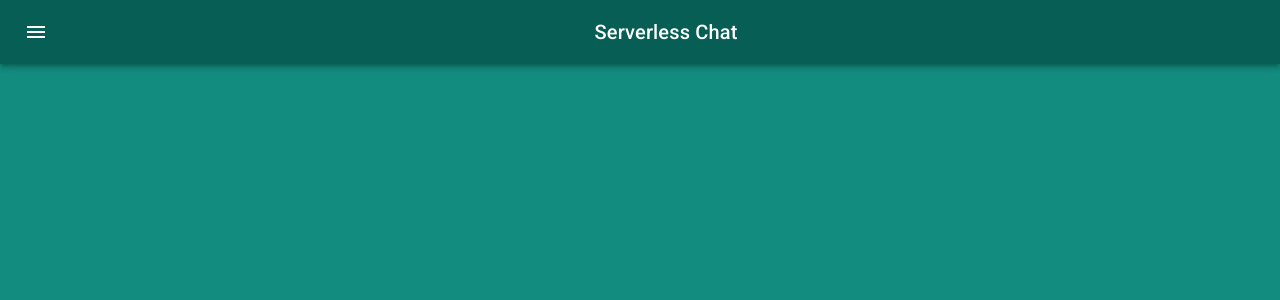
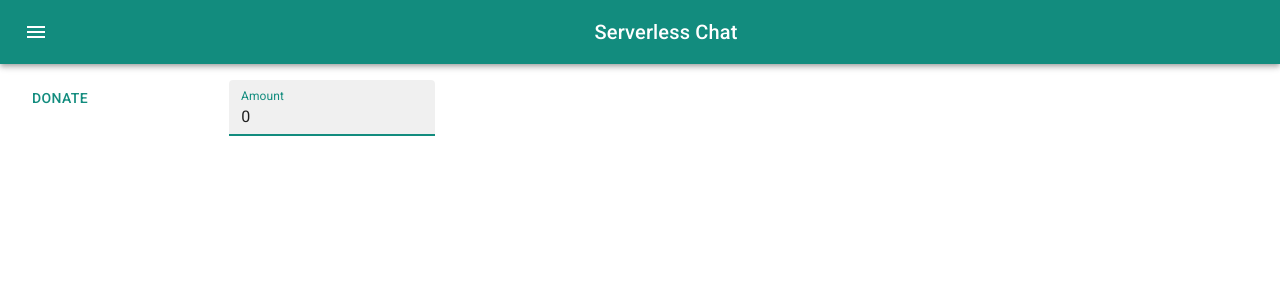
Before and after one commit to santitopo/serverless-instagram-supabase, a React (Create React App) app: page /home in a window 1280 px wide. Shown: the top 300 px of the page. Built offline with nearby package versions, Linux system fonts and the light colour scheme.

Commit message:
Accomodate theming

```diff
--- a/src/App.js
+++ b/src/App.js
@@ -10,8 +10,14 @@ import Router from "./routes";
 
 const themeLight = createTheme({
   palette: {
+    primary: {
+      main: "#128C7E",
+    },
+    secondary: {
+      main: "#075E54",
+    },
     background: {
-      default: "rgb(18 140 126)",
+      default: "white",
     },
   },
 });
--- a/src/components/CustomAppBar.js
+++ b/src/components/CustomAppBar.js
@@ -4,13 +4,14 @@ import AppBar from "@mui/material/AppBar";
 import Toolbar from "@mui/material/Toolbar";
 import MenuIcon from "@mui/icons-material/Menu";
 
-import { Button, IconButton, Typography } from "@mui/material";
+import { Button, IconButton, Typography, useTheme } from "@mui/material";
 
 const adaptAddress = (address) => {
   return `${address.substring(0, 5)}…${address.substring(address.length - 4)}`;
 };
 
 const CustomAppBar = ({ title, setIsOpened }) => {
+  const theme = useTheme();
   const { connectWallet, disconnectWallet, userAddress } = {
     connectWallet: null,
     disconnectWallet: null,
@@ -18,7 +19,11 @@ const CustomAppBar = ({ title, setIsOpened }) => {
   };
 
   return (
-    <AppBar style={{ background: "#075E54" }} position="absolute" open={true}>
+    <AppBar
+      style={{ background: theme.palette.secondary }}
+      position="absolute"
+      open={true}
+    >
       <Toolbar
         sx={{
           textAlign: "center",
@@ -35,12 +40,18 @@ const CustomAppBar = ({ title, setIsOpened }) => {
         >
           <MenuIcon />
         </IconButton>
-        <Typography component="h1" variant="h6" noWrap sx={{ flexGrow: 1 }}>
+        <Typography
+          color={theme.palette.background}
+          component="h1"
+          variant="h6"
+          noWrap
+          sx={{ flexGrow: 1 }}
+        >
           {title}
         </Typography>
         {userAddress && (
           <Button
-            style={{ backgroundColor: "white" }}
+            style={{ backgroundColor: theme.palette.background }}
             disabled={!!userAddress}
             onClick={connectWallet}
           >
@@ -50,7 +61,10 @@ const CustomAppBar = ({ title, setIsOpened }) => {
 
         {userAddress && (
           <Button
-            style={{ marginLeft: 10, backgroundColor: "white" }}
+            style={{
+              marginLeft: 10,
+              backgroundColor: theme.palette.background,
+            }}
             onClick={disconnectWallet}
           >
             {"Disconnect"}
--- a/src/pages/Home.js
+++ b/src/pages/Home.js
@@ -1,10 +1,37 @@
+import { useTheme } from "@emotion/react";
+import { Button, Grid, TextField } from "@mui/material";
 import * as React from "react";
 import CustomAppBar from "../components/CustomAppBar";
+
+const Body = () => {
+  const theme = useTheme();
+  return (
+    <>
+      <Grid sx={{ paddingX: 3, paddingY: 10 }} container rowSpacing={3}>
+        <Grid item container xs={12}>
+          <Grid item xs={2}>
+            <Button>{"Donate"}</Button>
+          </Grid>
+          <Grid item xs={2}>
+            <TextField
+              label={"Amount"}
+              variant="filled"
+              focused
+              sx={{ backgroundColor: theme.palette.primary }}
+              value={0}
+            />
+          </Grid>
+        </Grid>
+      </Grid>
+    </>
+  );
+};
 
 export default function Home({ setIsOpened }) {
   return (
     <>
       <CustomAppBar setIsOpened={setIsOpened} title={"Serverless Chat"} />
+      <Body />
     </>
   );
 }
```
